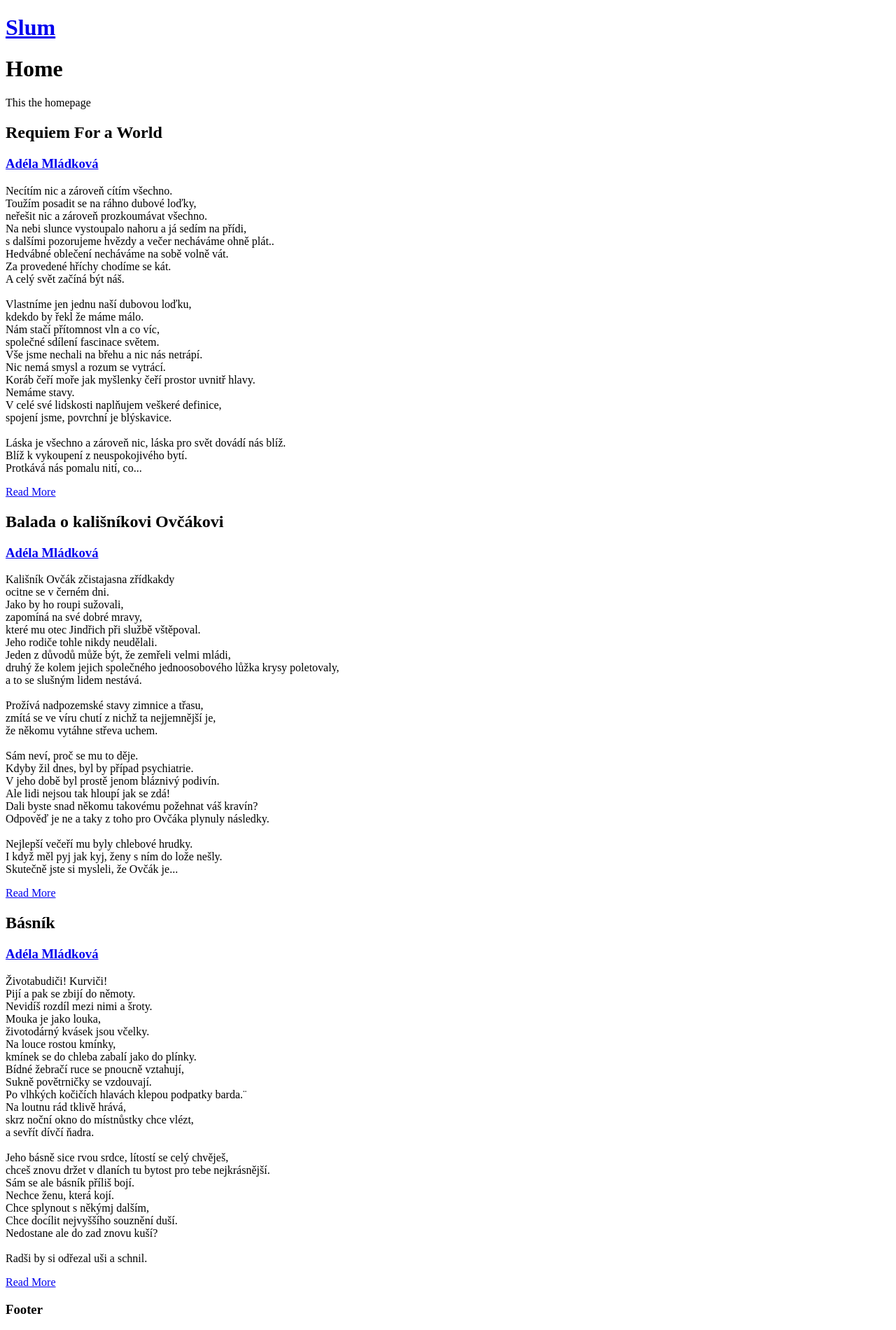
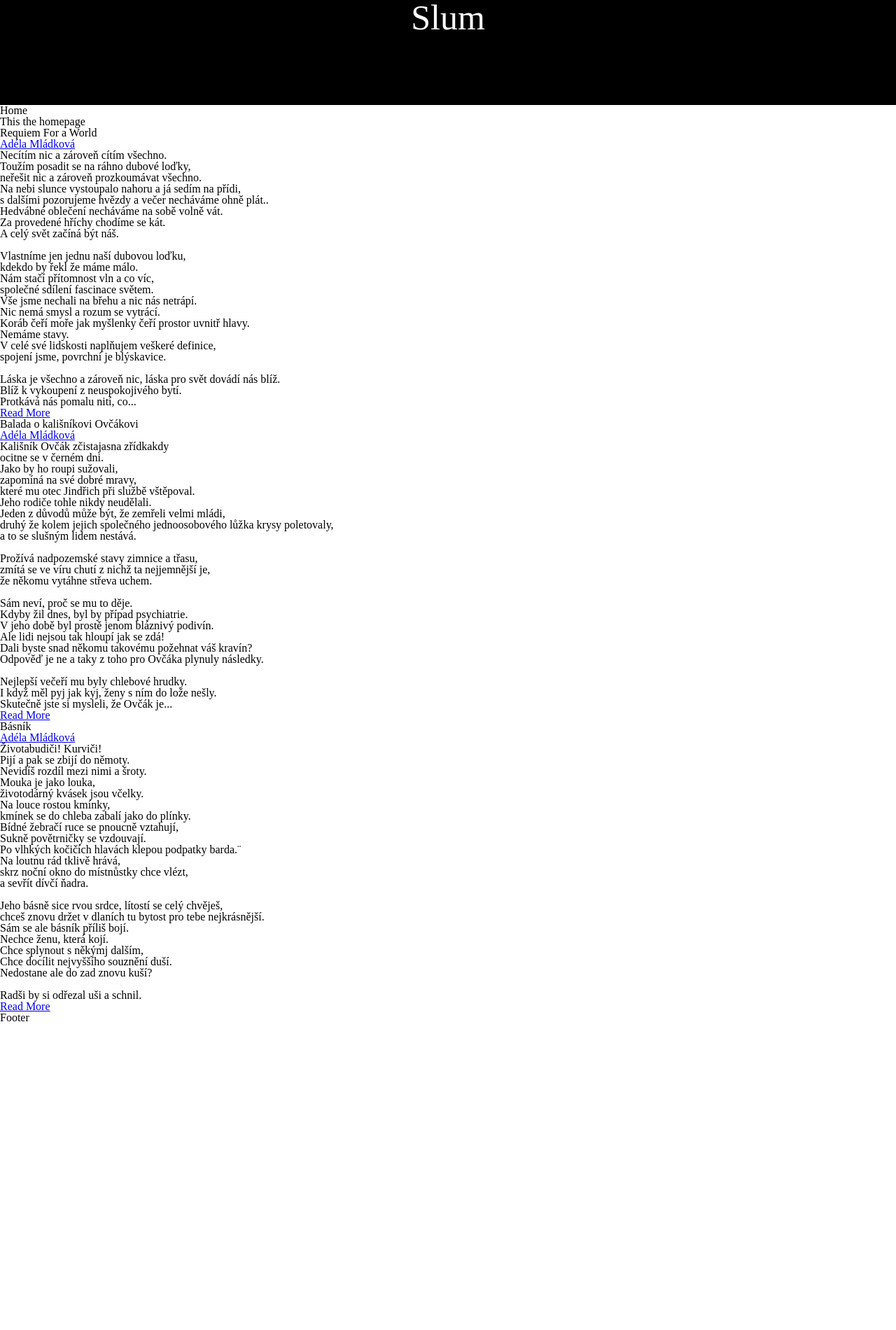
Before and after one commit to jakubmann/_SLUM, a PHP site: page / in a window 1280 px wide. Shown: the whole page at 70% size. After the commit the page ends 1459 px from the top, so only its background shows below. Run offline with PHP 8.4, Linux system fonts and the light colour scheme; data comes from the database, SQL or seed files in the repository.

Commit message:
linux compatibility and beginnings of front end

```diff
--- a/index.php
+++ b/index.php
@@ -1,7 +1,7 @@
 <?php
 function autoload($class) {
-  if (file_exists('lib/' . $class . '.php')) {
-    require('lib/' . $class . '.php');
+  if (file_exists('lib/' . strtolower($class) . '.php')) {
+    require('lib/' . strtolower($class) . '.php');
   }
 }
 
--- a/lib/Router.php
+++ b/lib/router.php
@@ -5,8 +5,8 @@ function classLoader($class) {
   if (preg_match('/_controller/', $class)) {
     require('controllers/' . $class . '.php');
   }
-  else if (file_exists('models/' . $class . '.php')) {
-    require('models/' . $class . '.php');
+  else if (file_exists('models/' . strtolower($class) . '.php')) {
+    require('models/' . strtolower($class) . '.php');
   }
 }
 
--- /dev/null
+++ b/public/css/main.css
@@ -0,0 +1,73 @@
+/* http://meyerweb.com/eric/tools/css/reset/
+   v2.0 | 20110126
+   License: none (public domain)
+*/
+
+html, body, div, span, applet, object, iframe,
+h1, h2, h3, h4, h5, h6, p, blockquote, pre,
+a, abbr, acronym, address, big, cite, code,
+del, dfn, em, img, ins, kbd, q, s, samp,
+small, strike, strong, sub, sup, tt, var,
+b, u, i, center,
+dl, dt, dd, ol, ul, li,
+fieldset, form, label, legend,
+table, caption, tbody, tfoot, thead, tr, th, td,
+article, aside, canvas, details, embed,
+figure, figcaption, footer, header, hgroup,
+menu, nav, output, ruby, section, summary,
+time, mark, audio, video {
+	margin: 0;
+	padding: 0;
+	border: 0;
+	font-size: 100%;
+	font: inherit;
+	vertical-align: baseline;
+}
+/* HTML5 display-role reset for older browsers */
+article, aside, details, figcaption, figure,
+footer, header, hgroup, menu, nav, section {
+	display: block;
+}
+body {
+	line-height: 1;
+}
+ol, ul {
+	list-style: none;
+}
+blockquote, q {
+	quotes: none;
+}
+blockquote:before, blockquote:after,
+q:before, q:after {
+	content: '';
+	content: none;
+}
+table {
+	border-collapse: collapse;
+	border-spacing: 0;
+}
+
+
+/* MAIN CONTENT */
+
+.header {
+    background-color: black;
+    text-align: center;
+    height: 150px;
+}
+.header__title a {
+    font-family: Ubuntu Mono;
+    color: white;
+    text-decoration: none;
+    font-size: 50px;
+}
+
+.post {
+    .post__title {
+
+    }
+
+    .post__body {
+
+    }
+}
--- /dev/null
+++ b/shit.php
@@ -0,0 +1,3 @@
+<?php
+    phpinfo();
+?>
--- a/template/header.php
+++ b/template/header.php
@@ -1 +1,3 @@
-<h1><a href='/'>Slum</a></h1>
+<div class='header'>
+    <h1 class='header__title'><a href='/'>Slum</a></h1>
+</div>
--- a/template/layout.phtml
+++ b/template/layout.phtml
@@ -2,6 +2,7 @@
 <html>
     <head>
         <title><?= $title; ?></title>
+        <link rel='stylesheet' type='text/css' href='/public/css/main.css'>
     </head>
 
     <body>
```
Also changed, not shown: gulpfile.js (added), lib/app.php (renamed from lib/App.php), lib/controller.php (renamed from lib/Controller.php), lib/db.php (renamed from lib/Db.php), lib/view.php (renamed from lib/View.php), 1 other file. Lines whose indentation alone changed are shown as unchanged.
